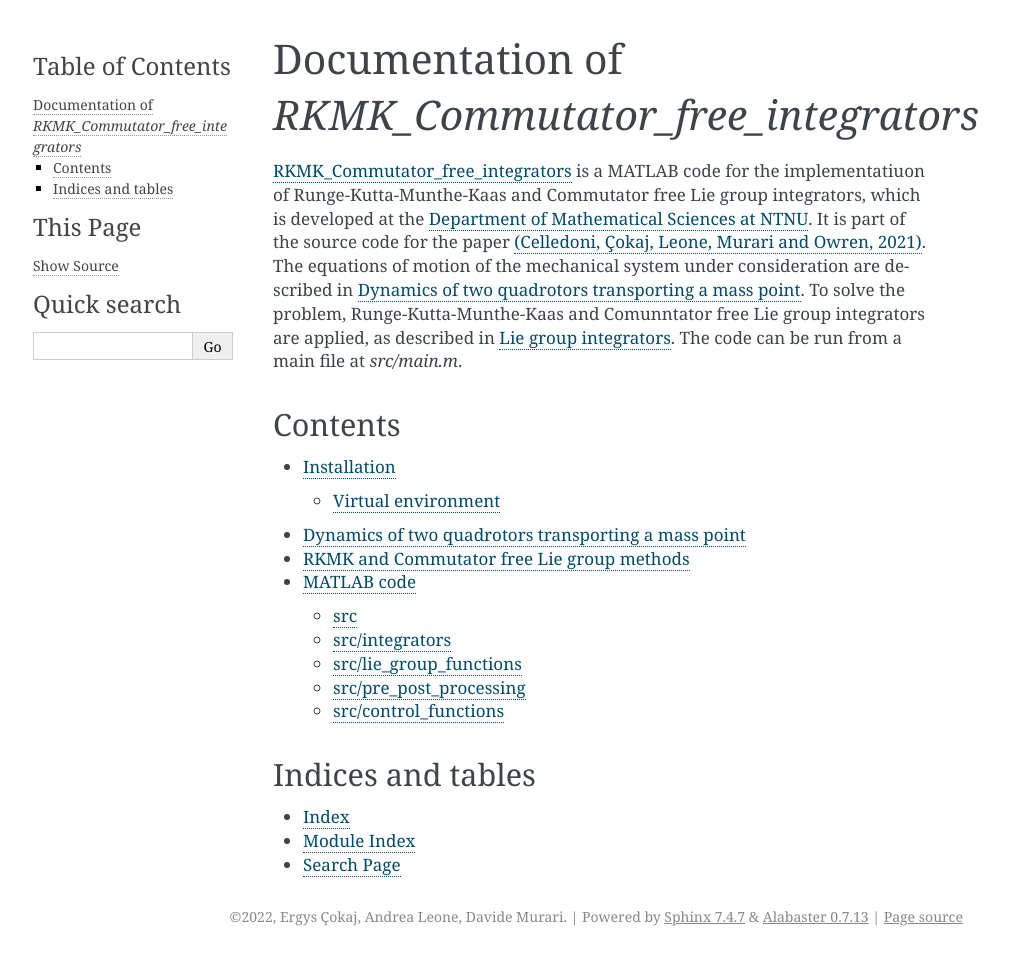
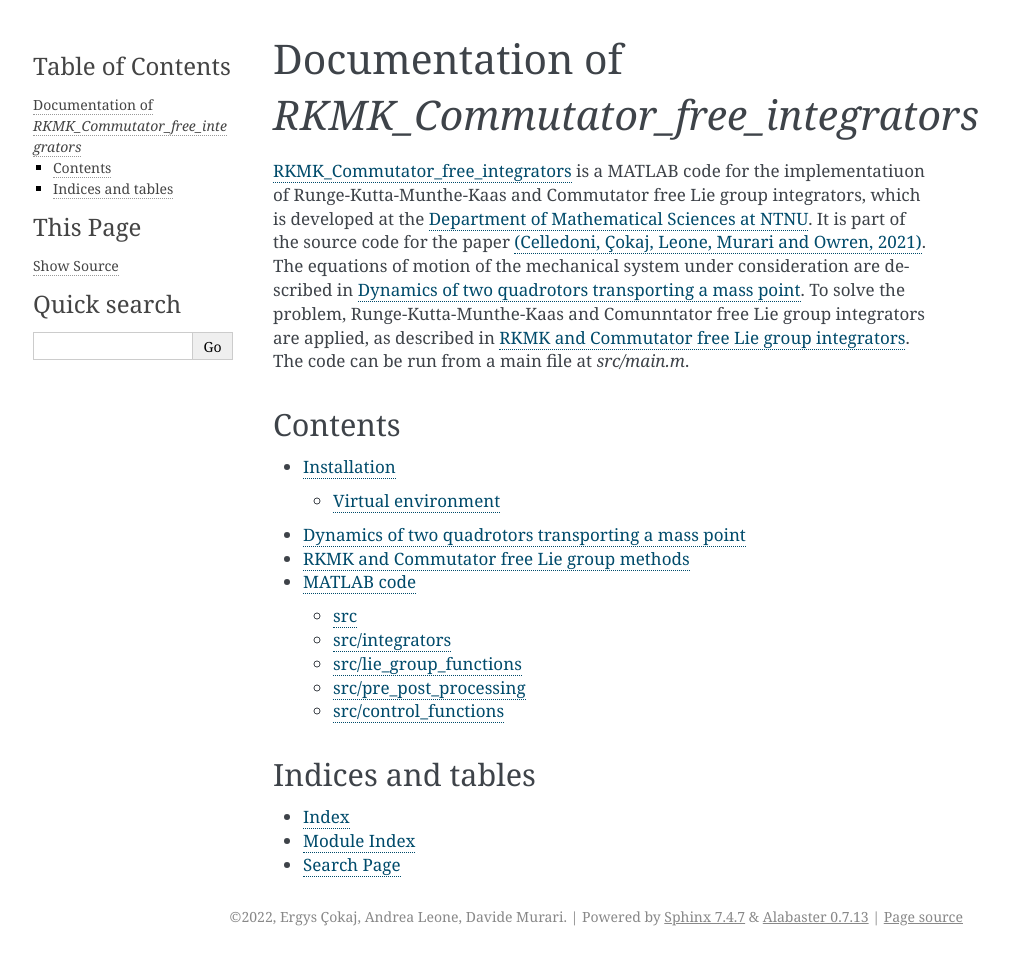
Before and after one commit to THREAD-3-2/RKMK_Commutator_free_integrators, a Sphinx documentation site: the page built from docs/index.rst, in a window 1280 px wide. Shown: the whole page, without its empty margins (147-1156 px from the left). Built offline with Sphinx 7.4.7, drawn with Linux system fonts in a browser that asks for light colours.

Commit message:
Update index.rst

```diff
--- a/docs/index.rst
+++ b/docs/index.rst
@@ -7,7 +7,7 @@ is a MATLAB code for the implementatiuon of Runge-Kutta-Munthe-Kaas and Commutat
 the `Department of Mathematical Sciences at NTNU <https://www.ntnu.edu/imf>`_.
 It is part of the source code for the paper `(Celledoni, Çokaj, Leone, Murari and Owren, 2021) <https://doi.org/10.1080/00207160.2021.1966772>`_.
 The equations of motion of the mechanical system under consideration are described in :ref:`Dynamics of two quadrotors transporting a mass point <ode>`. To solve the problem,
-Runge-Kutta-Munthe-Kaas and Comunntator free Lie group integrators are applied, as described in :ref:`Lie group integrators <int>`. The code can be run from a main file at `src/main.m`.
+Runge-Kutta-Munthe-Kaas and Comunntator free Lie group integrators are applied, as described in :ref:`RKMK and Commutator free Lie group integrators <int>`. The code can be run from a main file at `src/main.m`.
 
 Contents
 ========
```
